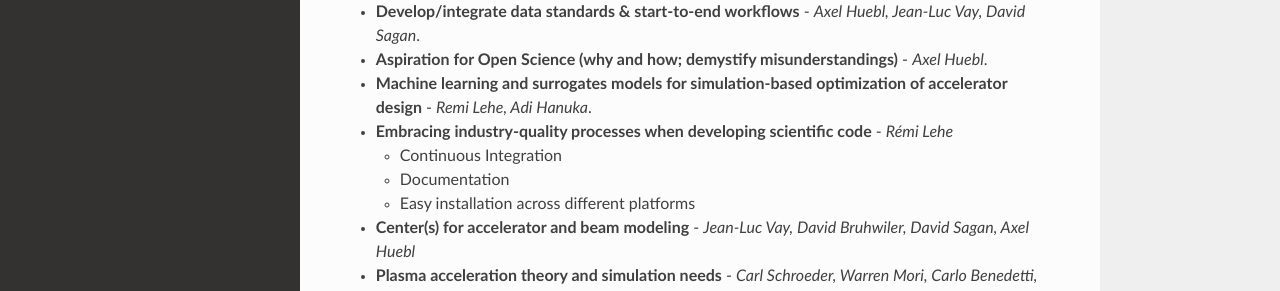
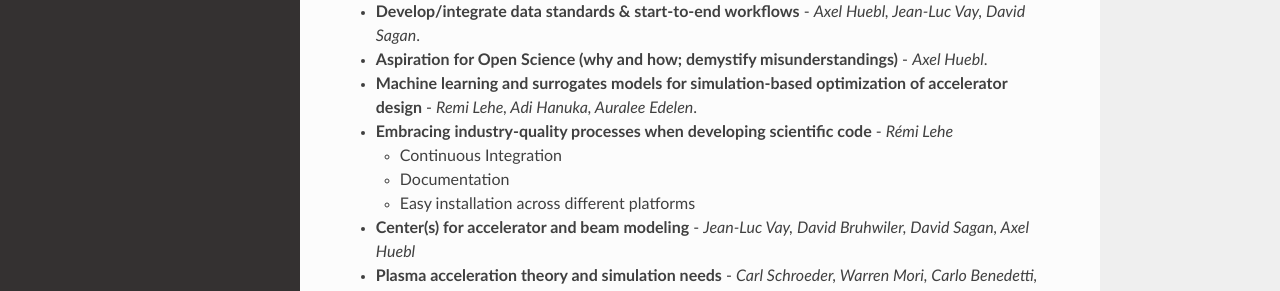
Before and after one commit to snowmass-compf2-accbeammodel/snowmass-compf2-accbeammodel.github.io, a Sphinx documentation site: the page built from docs/source/loi/proposed.rst, in a window 1280 px wide and 1141 px high. Shown: the part 472-763 px from the top of the window. Built offline with Sphinx 7.4.7 and the Read the Docs theme 2.0.0, drawn with Linux system fonts in a browser that asks for light colours.

Commit message:
Update proposed.rst (#10)

```diff
--- a/docs/source/loi/proposed.rst
+++ b/docs/source/loi/proposed.rst
@@ -15,7 +15,7 @@ To propose additions, modifications, provide comments, or if you are interested
 - **EVA (End-to-end Virtual Accelerator)** - *Jean-Luc Vay, David Sagan*.
 - **Develop/integrate data standards & start-to-end workflows** - *Axel Huebl, Jean-Luc Vay, David Sagan*.
 - **Aspiration for Open Science (why and how; demystify misunderstandings)** - *Axel Huebl*.
-- **Machine learning and surrogates models for simulation-based optimization of accelerator design** - *Remi Lehe, Adi Hanuka*.
+- **Machine learning and surrogates models for simulation-based optimization of accelerator design** - *Remi Lehe, Adi Hanuka, Auralee Edelen*.
 - **Embracing industry-quality processes when developing scientific code** - *Rémi Lehe*
 
   - Continuous Integration
```
